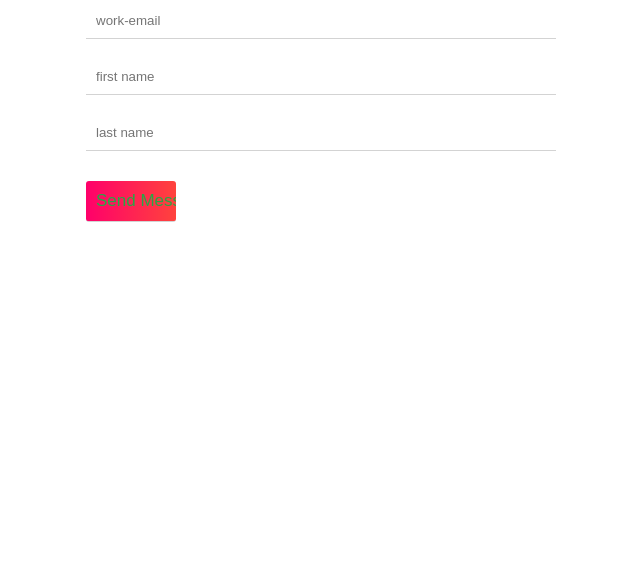
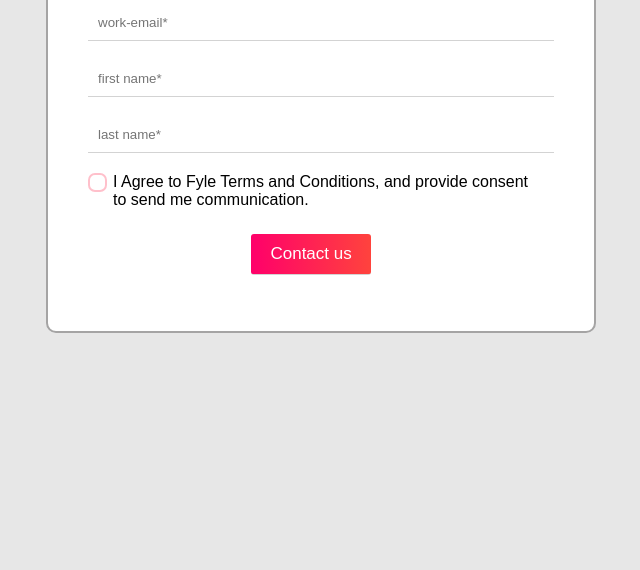
Before and after one commit to prakharsingh-74/Fyle-assignment, a plain HTML site: page contact.html in a window 1280 px wide. Shown: the part 230-800 px from the top of the page, without its empty margins (319-959 px from the left). Drawn offline with Linux system fonts and the light colour scheme.

Commit message:
contact us final css added

```diff
--- a/contact.css
+++ b/contact.css
@@ -4,24 +4,26 @@
 
 body{
     margin: 0;
+    background-color: #e7e7e7;
 }
 
 #overlay {
     width: 100%;
     height: 100%;
     position: fixed;
-    background-color: rgba(255, 0, 106, 0.4);
 }
 
 form{
     max-width: 550px;
     width: 90%;
-    background-color: white;
+    background-color: rgb(255, 255, 255);
     margin: 17vh auto 0 auto;
     padding: 40px;
-    border-radius: 3px;
+    border-radius: 10px;
+    border: 2px solid rgb(165, 164, 164);
     box-sizing: border-box;
 }
+
 
 h1{
     margin: 0;
@@ -55,13 +57,14 @@ textarea::-webkit-scrollbar-thumb{
     background-color: rgb(255,0,106);
 }
 
-.center{
+.centre{
     text-align: center;
 }
 
 input[type="submit"]{
-    margin-top: 30px;
-    width: 90px;
+    margin-top: 5px;
+    margin-left: 35%;
+    width: 120px;
     max-width: 200px;
     background: linear-gradient(to right, rgb(255,0,106), rgb(255,67,61));
     color: white;
@@ -83,3 +86,53 @@ input[type="submit"]{
 #success{
     color: #28a745;
 }
+
+.container {
+    width: 1%; /* Adjust width as needed */
+    margin: 0 auto;
+    padding: 20px;
+    background-color: #f0f0f0; /* Background color of the card */
+    border: 1px solid #ccc; /* Border color */
+    border-radius: 8px; /* Border radius for rounded corners */
+}
+/* Custom checkbox style */
+.custom-checkbox {
+    display: inline-block;
+    position: relative;
+    cursor: pointer;
+    padding-left: 25px;
+    margin-right: 20px;
+    font-size: 16px;
+}
+.custom-checkbox input {
+    position: absolute;
+    opacity: 0;
+    cursor: pointer;
+}
+.checkmark {
+    position: absolute;
+    top: 0;
+    left: 0;
+    height: 15px;
+    width: 15px;
+    background-color: transparent; /* Transparent background */
+    border: 2px solid pink; /* Pink border */
+    border-radius: 7px;
+}
+.checkmark:after {
+    content: "";
+    position: absolute;
+    display: none;
+}
+.custom-checkbox input:checked ~ .checkmark:after {
+    display: block;
+}
+.custom-checkbox .checkmark:after {
+    left: 5px;
+    top: 1.1px;
+    width: 2.5px;
+    height: 10px;
+    border: solid rgb(255,0,106);
+    border-width: 0 2px 2px 0;
+    transform: rotate(45deg);
+}
--- a/contact.html
+++ b/contact.html
@@ -11,20 +11,26 @@
             <form onsubmit="event.preventDefault(); validateform">
                 <h1>Talk to Us</h1>
 
-            <label for="work-email"Work Email:</label>
-            <input type="text" id="work-email" placeholder="work-email">
+                <label for="work-email"></label>
+                <input type="text" id="work-email" placeholder="work-email*">
                 <small class="error"></small>
 
-            <label for="first name"first name:</label>
-            <input type="text" id="first name" placeholder="first name">
+                <label for="first-name"></label>
+                <input type="text" id="first-name" placeholder="first name*">
                 <small class="error"></small>
 
-            <label for="last name"Work Email:</label>
-            <input type="text" id="last name" placeholder="last name">
+                <label for="last-name"></label>
+                <input type="text" id="last-name" placeholder="last name*">
                 <small class="error"></small>
 
-            <div class="centre"></div>
-               <input type="submit" value="Send Message"
+                <!-- Checkbox -->
+                <label class="custom-checkbox">I Agree to Fyle Terms and Conditions, and provide consent to send me communication.
+                    <input type="checkbox">
+                    <span class="checkmark"></span>
+                </label>
+
+                <div class="center">
+                    <input type="submit" value="Contact us">
                     <p id="success"></p>
                 </div>
             </form>
```
Also changed, not shown: contact.js (deleted, +0 -9 lines). Lines whose indentation alone changed are shown as unchanged.
